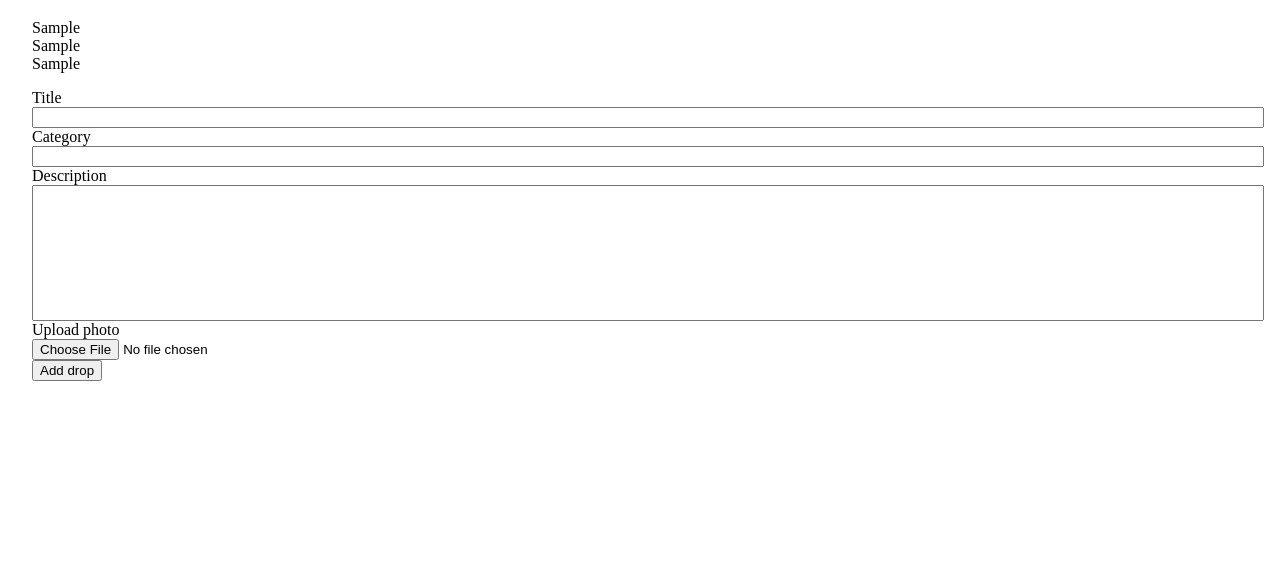
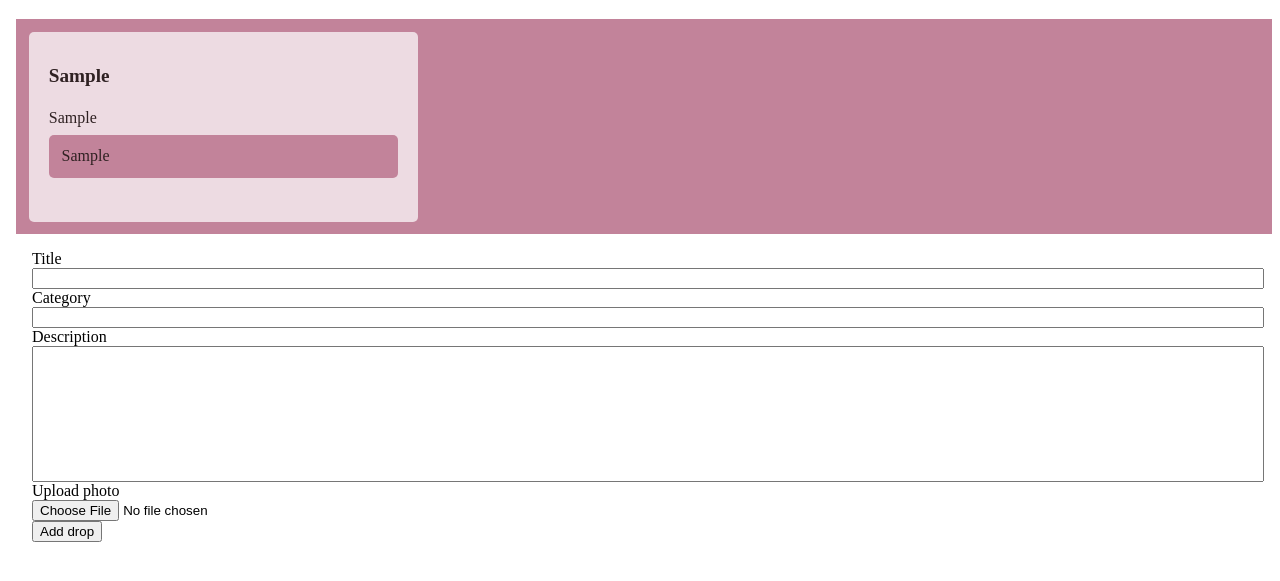
Before and after one commit to czara804/ryppl-team, a website: page client/index.html in a window 1280 px wide. Both pictures are taken after typing "Sample", "Sample", "Sample" into the empty fields and a click on the input "Add drop". Shown: the part 61-642 px from the top of the page. Drawn offline with Linux system fonts and the light colour scheme; no server answers.

Commit message:
styles added

```diff
--- a/client/index.html
+++ b/client/index.html
@@ -9,9 +9,34 @@
 			margin-left: 1em;
 		}
 		#drop-list {
-			display: flex;
-			flex-direction: column;
-			margin-left: 1em;
+			display: grid;
+  			grid-template-columns: 33% 33% 33%;
+			grid-gap: 10px;
+ 		 	background-color: rgba(194, 131, 154, 1);
+  			width: 100%;
+		}
+		.drop {
+			margin: 0.8em;
+  			background-color: rgba(237, 219, 226, 1);
+  			min-height: 150px;
+  			padding: 10px;
+  			text-align: left;
+  			color: rgba(47, 33, 34, 1);
+			border-radius: 5px;
+			padding: 20px;
+		}
+		.title {
+			font-size: 120%;
+			font-weight: bold;
+			padding:0.7em 0 0.7em 0;
+		}
+		.category {
+			padding:0.5em 0 0.5em 0;
+		}
+		.description {
+			background-color: rgba(194, 131, 154, 1);
+			border-radius: 5px;
+			padding: 0.8em;
 		}
 		#drops {
 			width: 100px;
@@ -30,6 +55,7 @@
 		input[id="drop-category"] {
             width:100%;
         }
+
 
 	</style>
 </head>
```
